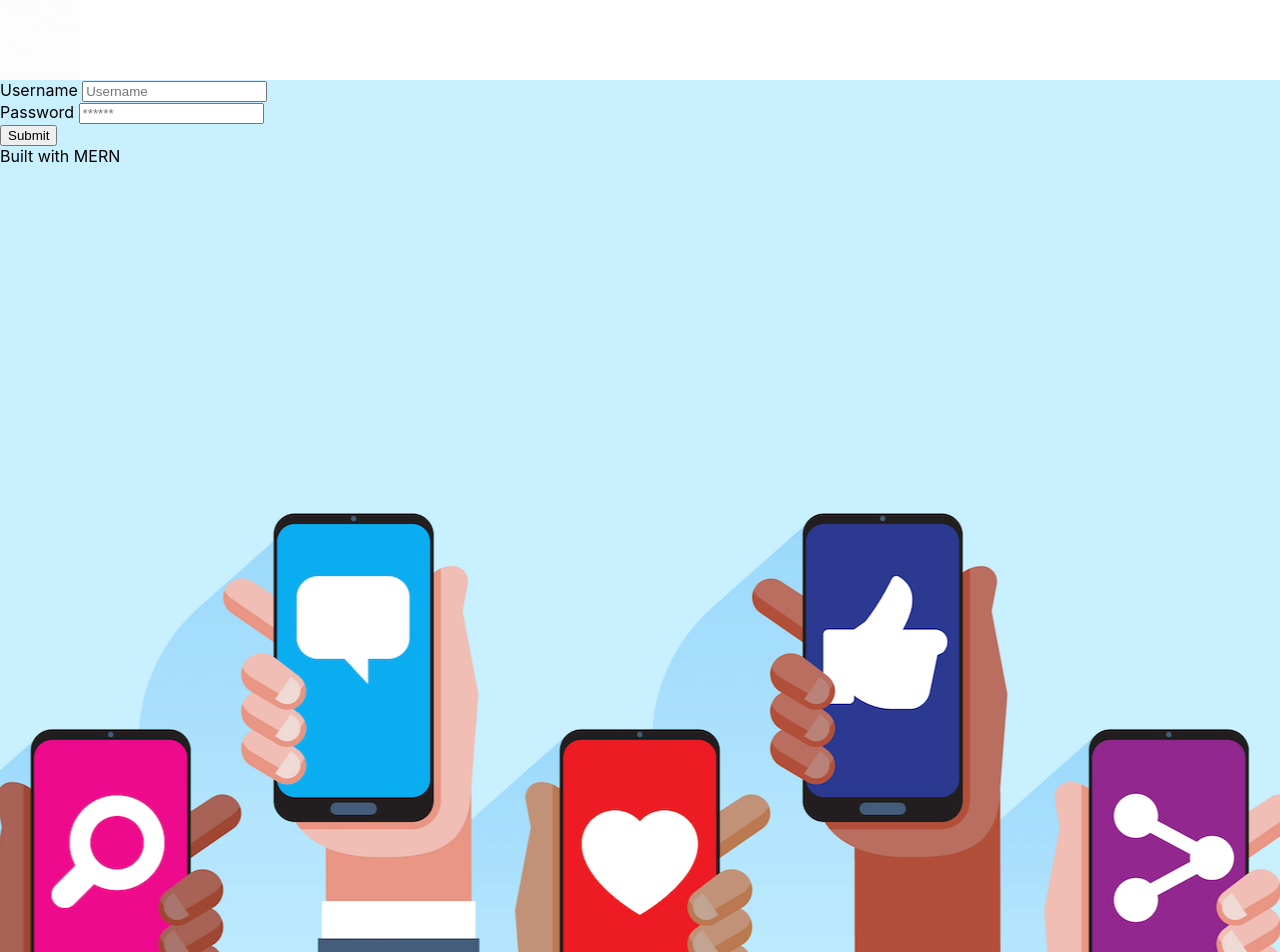
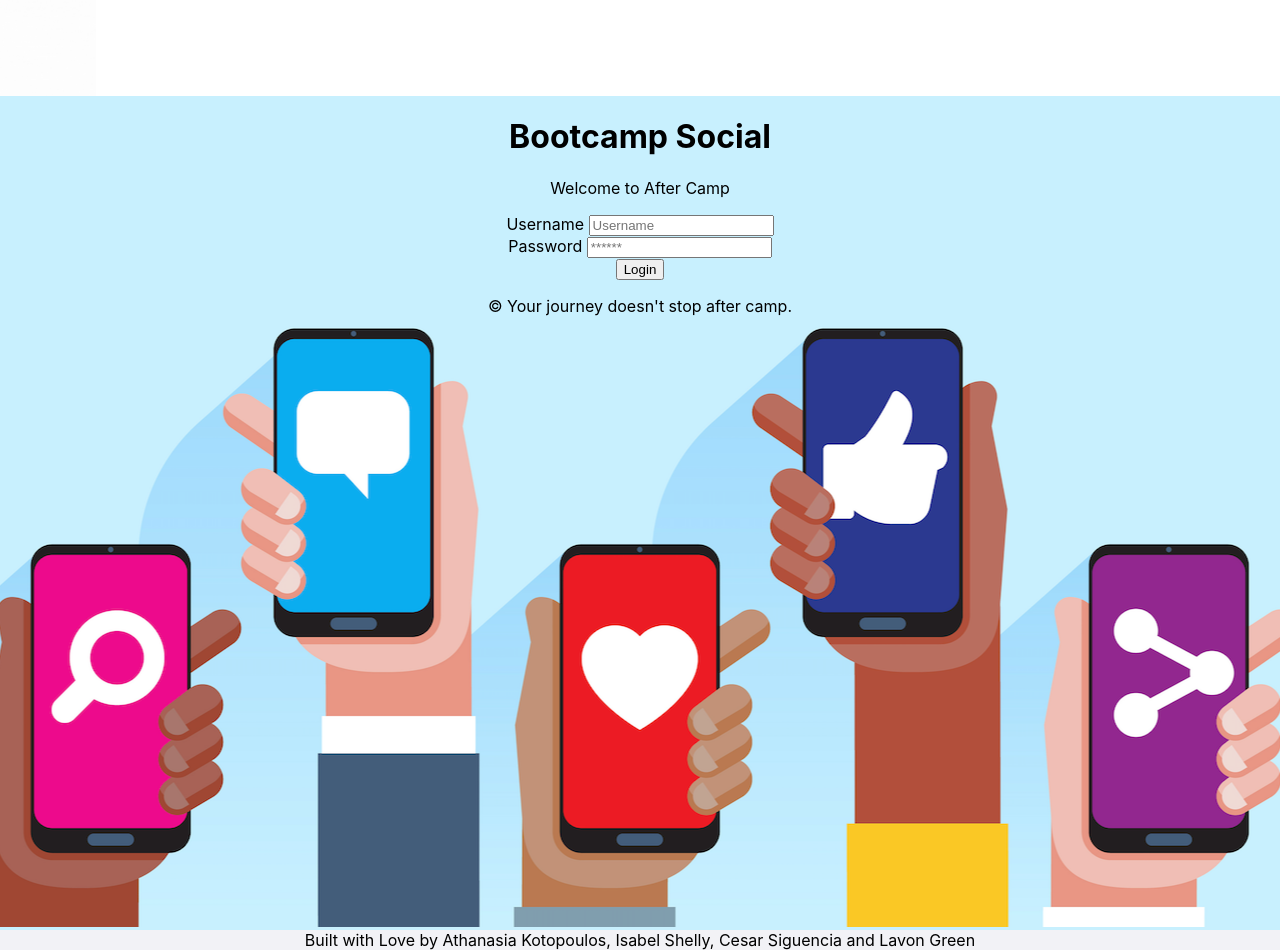
Before and after one commit to ishelly1997/bootcamp-social, a React (Create React App) app in the folder client/: page /login in a window 1280 px wide. Shown: the top 952 px of the page. Built offline with nearby package versions, Linux system fonts and the light colour scheme.

Commit message:
profile changes

```diff
--- a/client/src/App.css
+++ b/client/src/App.css
@@ -3,18 +3,18 @@ background-color: #c8f0fe;
 background-image: url(images/bootcampsocialbackground.png);
 background-position: center;
 background-repeat: no-repeat;
-height: 1300px;
+height: 930px;
 }
 
 .App-header {
   text-align: left;
   background-color: white;
   color: rgb(51, 78, 168);
-  height: 10vh;
+  height: 12vh;
 }
 
 .App-logo {
-  height: 10vh;
+  height: 12vh;
   pointer-events: none;
 }
 
@@ -55,6 +55,14 @@ height: 1300px;
   color: #61dafb;
 }
 
+.App-footer {
+  position:absolute;
+  text-align: center;
+   width:100%;
+   height:20px;   /* Height of the footer */
+   background:rgb(242, 242, 246);
+}
+
 @keyframes App-logo-spin {
   from {
     transform: rotate(0deg);
--- a/client/src/App.js
+++ b/client/src/App.js
@@ -5,6 +5,7 @@ import Footer from './components/Footer';
 import Login from './pages/Login';
 import SignUp from './pages/Signup'
 import Home from './pages/Homepage'
+import Profile from './pages/Profile';
 
 
 import Events from './pages/Events'
@@ -16,14 +17,12 @@ import Nav from "./components/Navigation/nav"
 import { ApolloProvider, ApolloClient, InMemoryCache, createHttpLink } from '@apollo/client';
 
 import { setContext } from '@apollo/client/link/context';
-import { BrowserRouter as Router, Routes, Route } from 'react-router-dom';
-
+import { BrowserRouter as Router, Routes, Route } from 'react-router-dom'
 
 const App = () => {
   const httpLink = createHttpLink({
     uri: '/graphql',
   });
-
 
   const authLink = setContext((_, { headers }) => {
     const token = localStorage.getItem('id_token');
@@ -41,7 +40,7 @@ const App = () => {
   });
 
   return (
-    <div className='App' >
+    <><div className='App'>
       <div className='App-header'>
         <img className='App-logo' src={require('./images/Bootcamp.gif')} alt='/' />
       </div>
@@ -64,29 +63,23 @@ const App = () => {
 
             <Route exact path="/" element={<Home />} />
             <Route
-               path="/login" element={<Login />}
-            />
+              path="/login" element={<Login />} />
             <Route path="/signup"
-              element={
-
-                <SignUp />
-              }
-            />
+              element={<SignUp />} />
             <Route
               path="/events"
-            element={
-
-              <Events />
-            }
-            />
+              element={<Events />} />
             <Route
               path="/network"
-            element={
+              element={<Network />} />
+                          <Route
+              path="/profile"
+              element={<Profile />} />
+                          <Route
+              path="/homepage"
+              element={<Home />} />
+            {/*
 
-              <Network />
-            }
-            />
-            {/*
           <Route
           path="*"
           element={<NoMatch />}
@@ -96,10 +89,16 @@ const App = () => {
           </Routes>
 
         </Router>
-        <Footer />
+
       </ApolloProvider>
 
     </div>
+
+    <div className='App-footer'>
+      <Footer  />
+      </div>
+
+    </>
 
   );
   }
--- a/client/src/components/Footer/index.js
+++ b/client/src/components/Footer/index.js
@@ -2,9 +2,9 @@ import React from 'react';
 
 const Footer = () => {
   return (
-    <footer className="w-100 mt-auto bg-secondary p-4">
+    <footer className="w-100 mt-auto bg-primary p-4">
       <div className="container" color=''>
-        Built with MERN
+        Built with Love by Athanasia Kotopoulos, Isabel Shelly, Cesar Siguencia and Lavon Green
       </div>
     </footer>
   );
--- a/client/src/pages/Events.js
+++ b/client/src/pages/Events.js
@@ -1,6 +1,6 @@
 import React from 'react';
 
-import Auth from '../utils/auth'
+// import Auth from '../utils/auth'
 
 const Events = () => {
 
--- a/client/src/pages/Homepage.js
+++ b/client/src/pages/Homepage.js
@@ -1,7 +1,5 @@
 
 import React from 'react';
-
-import Header from '../components/Header'
 
 const Home = () => {
 
@@ -10,8 +8,8 @@ const Home = () => {
   // }
   return (
     <div>
-      <Header></Header>
       <h3>Welcome Tech Alumns!</h3>
+
 
 
 
--- a/client/src/pages/Login.js
+++ b/client/src/pages/Login.js
@@ -49,8 +49,16 @@ const Login = () => {
 
     };
     return(
-        <div className="form">
+        <div
+        className="form"
+        align="center"
+        >
+          <div class="row h-100 justify-content-center align-items-center">
         <form >
+        <h1>Bootcamp Social</h1>
+                <p class="description">
+                  Welcome to After Camp
+                </p>
           <div className="input-container">
             <label>Username </label>
 
@@ -71,17 +79,18 @@ const Login = () => {
               id='password'
               value={formState.password}
               onChange={handleChange}
+              type='password'
 />
 
           </div>
           <div className="button-container">
-            <input type="submit" onClick={handleFormSubmit}/>
+            <input align="center" value="Login" type="submit" onClick={handleFormSubmit}/>
           </div>
+          {error && <div>Login failed</div>}
+          <p class="copyright">&copy; Your journey doesn't stop after camp.</p>
         </form>
-     {/*
-      {error && <div>Login failed</div>}
-     */}
 
+           </div>
       </div>
     )
 };
--- a/client/src/pages/Profile.js
+++ b/client/src/pages/Profile.js
@@ -1,21 +1,84 @@
 import React from 'react';
+
 
 const Profile = () => {
   return (
+    <div
+    align="center"
+    >
     <div>
-      <div className="flex-row mb-3">
-        <h2 className="bg-dark text-secondary p-3 display-inline-block">
-          {/* Viewing <usernames>'s profile. */}
-        </h2>
+
+        <div>
+
+            <div>
+
+                <div>
+                <img
+                style={{"border-radius":"90px"}}
+                src="https://i.imgur.com/bDLhJiP.jpg"
+                width="200"
+                alt='/'/>
+                </div>
+
+                <div>
+                    <span>Recent Grad</span>
+                    <h5 >Lisa Bellum</h5>
+                    <span>Full Stack Software Developer</span>
+
+                    <div >
+                        <p>Consectetur adipiscing elit, sed do eiusmod tempor incididunt ut labore et dolore magna aliqua. Ut enim ad minim veniam, quis nostrud exercitation ullamco laboris nisi ut aliquip ex ea commodo consequat. </p>
+
+                    </div>
+
+                     <ul class="social-list">
+                        <li><i class="fa fa-facebook"></i></li>
+                        <li><i class="fa fa-dribbble"></i></li>
+                        <li><i class="fa fa-instagram"></i></li>
+                        <li><i class="fa fa-linkedin"></i></li>
+                        <li><i class="fa fa-google"></i></li>
+                    </ul>
+
+                    <div
+
+                    style={{"justify-content": "space-between"}}
+                    >
+
+                        <button
+                        style={{"background-color": "#fff",
+                        "color": "#8E24AA",
+                        "border":"1px solid #8E24AA",
+                        "height":"40px",
+                        "width": "100px",
+                        "margin": "20px"
+                      }}
+                        >
+                          Message
+                        </button>
+                        <button
+                        type='button'
+                        style={{"background-color": "#8E24AA",
+                        "color": "#FFF",
+                        "border":"1px solid #8E24AA",
+                        "height":"40px",
+                        "width": "100px",
+                        "margin": "20px"
+                        }}
+
+                        >Contact
+                        </button>
+                    </div>
+
+
+                </div>
+
+
+
+
+            </div>
+
+          </div>
+        </div>
       </div>
-
-      <div className="flex-row justify-space-between mb-3">
-        <div className="col-12 mb-3 col-lg-8">{/* PRINT POST LIST  */}</div>
-
-        <div className="col-12 col-lg-3 mb-3">{/* PRINT USER.Email */}</div>
-        <div className='col-12'>Bootcamp Cohort December 2021 - May 2022</div>
-      </div>
-    </div>
   );
 };
 
--- a/package.json
+++ b/package.json
@@ -22,8 +22,11 @@
   },
   "homepage": "https://github.com/ishelly1997/bootcamp-social#readme",
   "dependencies": {
+    "@apollo/client": "^3.6.5",
+    "apollo-server-express": "^3.8.1",
     "concurrently": "^5.3.0",
     "env-cmd": "^10.1.0",
+    "graphql": "^16.5.0",
     "nodemon": "^2.0.16",
     "styled-components": "^5.3.5"
   }
```
Also changed, not shown: 1 other file (tests, documents, lock files or other folders). Lines whose indentation alone changed are shown as unchanged.
